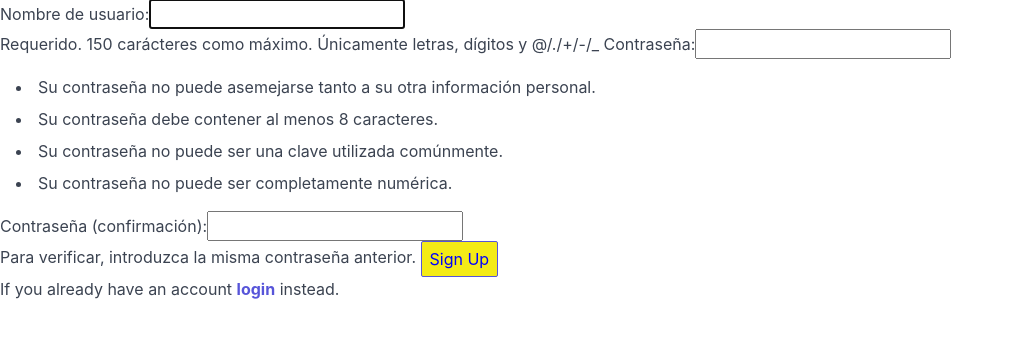
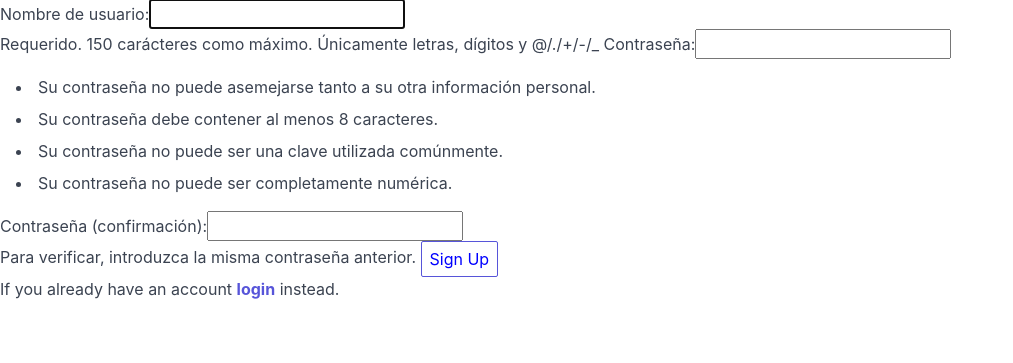
Before and after one commit to Courier-Seba/UrquizaNoticias, a Django app: page /user/registrer/ in a window 1280 px wide. Shown: the part 101-464 px from the top of the page, without its empty margins (0-1013 px from the left). Run offline with Django 3.2, Linux system fonts and the light colour scheme.

Commit message:
New colors

```diff
--- a/templates/register.html
+++ b/templates/register.html
@@ -5,7 +5,7 @@
     <form method="POST">
         {% csrf_token %}
         {{form}}
-        <button style="background-color:#F4EB16; color:blue" class="btn btn-outline-info" type="submit">Sign Up</button>
+        <button style=" color:blue" class="btn btn-outline-info" type="submit">Sign Up</button>
     </form>
 
     If you already have an account <a href="/login" target="blank"><strong>login</strong></a> instead.
```
